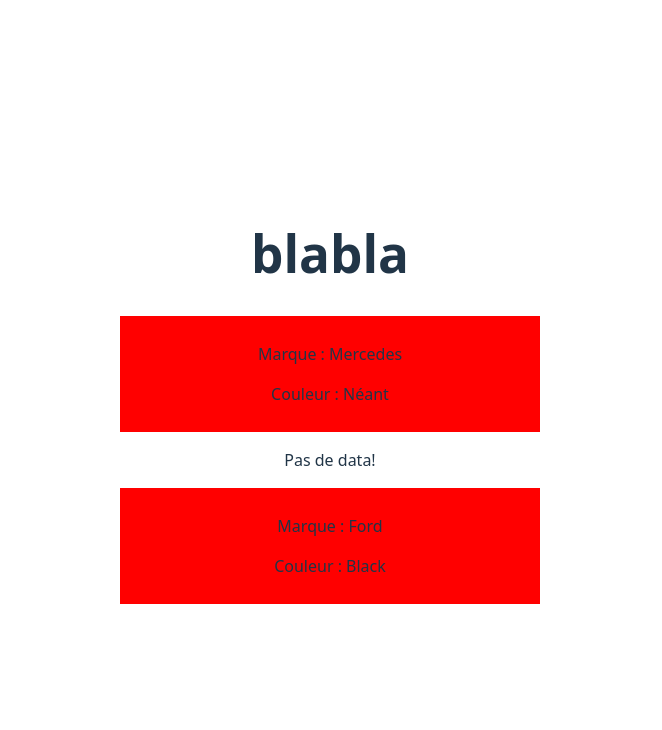
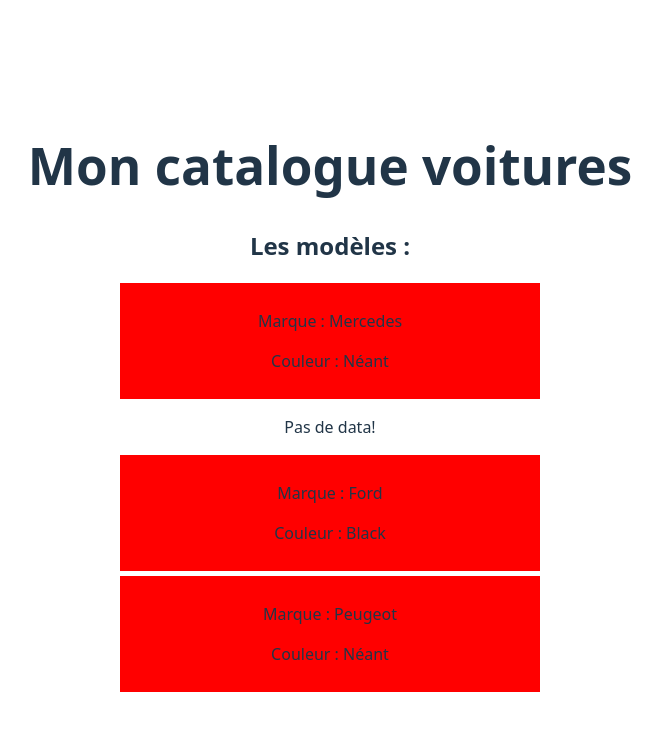
Before and after one commit to Julen37/coursREACT, a React (Vite) app in the folder my-app/: page / in a window 1280 px wide. Shown: the top 730 px of the page, without its empty margins (310-972 px from the left). Built offline with nearby package versions, Linux system fonts and the light colour scheme.

Commit message:
state exemple

```diff
--- a/my-app/src/App.jsx
+++ b/my-app/src/App.jsx
@@ -7,11 +7,16 @@
 
 class App extends Component {
 
+  state = {
+    titre: 'Mon catalogue voitures',
+    sous_titre: 'Les modèles :',
+  }
+
   render(){
     return (
       <div>
         {/* <MyCars></MyCars> */}
-        <MyCars />
+        <MyCars title={this.state.titre} subtitle={this.state.sous_titre}/>
       </div>
     )
   }
--- a/my-app/src/components/Cars.jsx
+++ b/my-app/src/components/Cars.jsx
@@ -8,6 +8,7 @@
   // const colorInfo = color ? <p>Couleur : { color } </p> : <p>Couleur : Néant </p>;
   // au lieu de mettre en deux ligne avec la const + le { colorInfo } on peut ecrire tout direct pour economiser une ligne
 
+// return en ternaire
   return children ? (
     <div style={ {backgroundColor: 'red', width: '400px', padding: '10px', margin:'5px auto'} }>
       <p>Marque : { children }</p>
--- a/my-app/src/components/MyCars.jsx
+++ b/my-app/src/components/MyCars.jsx
@@ -3,12 +3,17 @@
 
 class MyCars extends Component {
   render(){
+
+    console.log(this)
+
     return (
       <div>
-        <h1>blabla</h1>
+        <h1>{this.props.title}</h1>
+        <h2>{this.props.subtitle}</h2>
         <Cars children="Mercedes"/>
         <Cars />
         <Cars color="Black">Ford</Cars>
+        <Cars >Peugeot</Cars>
       </div>
     )
   }
```
